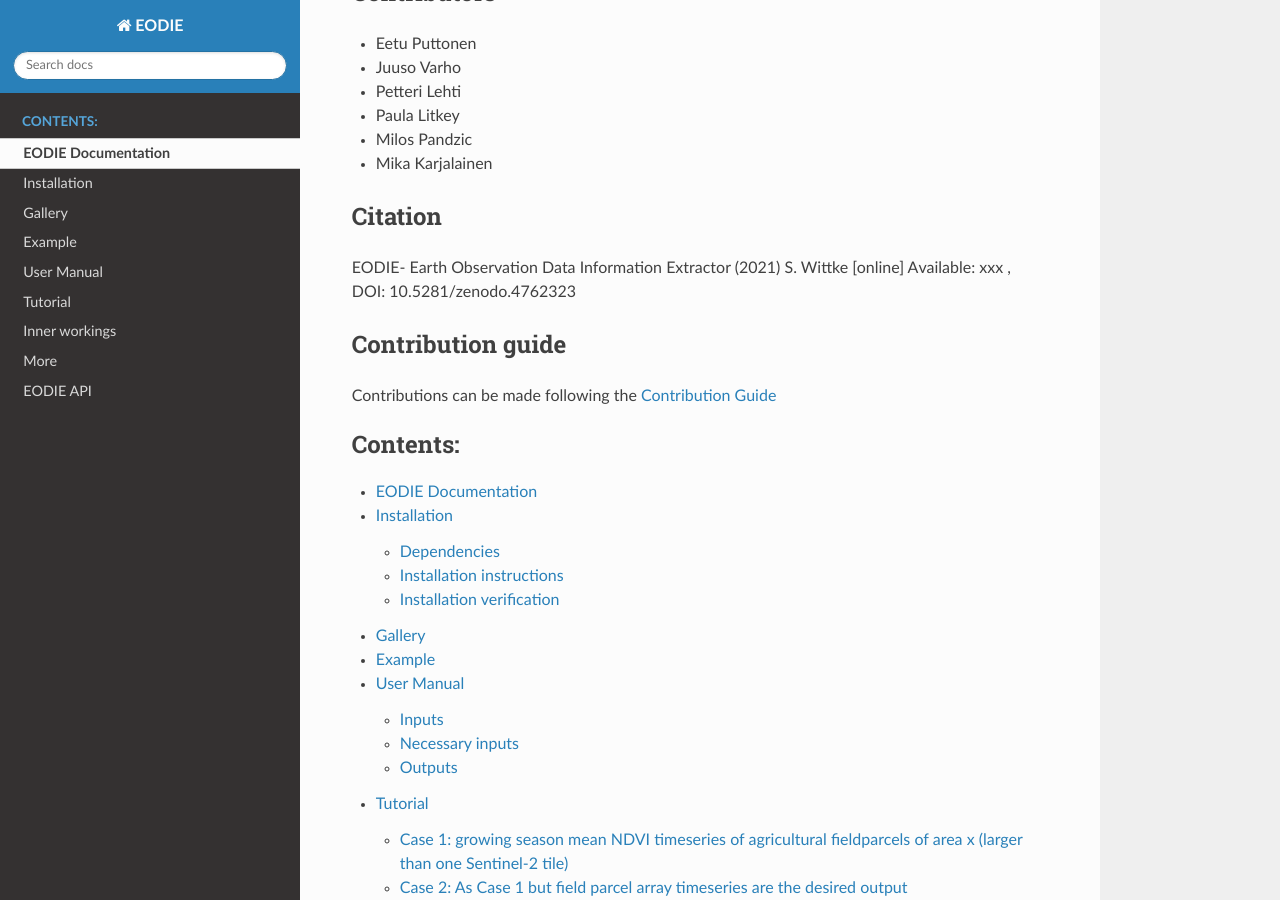
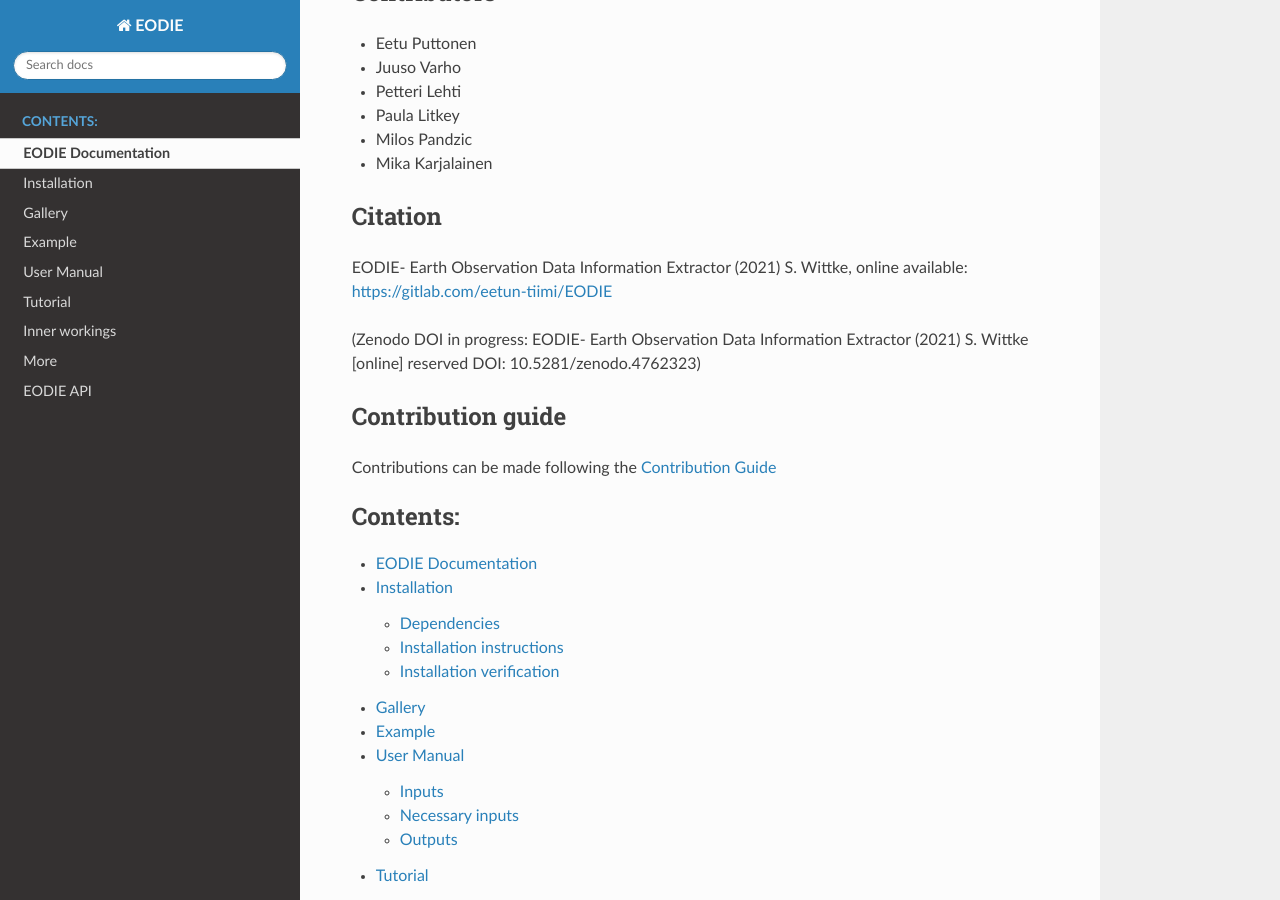
Before and after one commit to samumantha/EODIE, a Sphinx documentation site: the page built from docs/index.rst, in a window 1280 px wide and 900 px high, scrolled down 1216 px. Built offline with Sphinx 7.4.7 and the Read the Docs theme 2.0.0, drawn with Linux system fonts in a browser that asks for light colours.

Commit message:
citation update

```diff
--- a/docs/index.rst
+++ b/docs/index.rst
@@ -49,7 +49,6 @@
 
 Samantha Wittke, Finnish Geospatial Research Institute in the National Land Survey of Finland
 
-
 Contributors
 -------------
 
@@ -63,7 +62,10 @@
 Citation
 ---------
 
-EODIE- Earth Observation Data Information Extractor (2021) S. Wittke [online] Available: xxx , DOI: 10.5281/zenodo.4762323
+EODIE- Earth Observation Data Information Extractor (2021) S. Wittke, online available: https://gitlab.com/eetun-tiimi/EODIE
+
+(Zenodo DOI in progress:
+EODIE- Earth Observation Data Information Extractor (2021) S. Wittke [online] reserved DOI: 10.5281/zenodo.4762323)
 
 Contribution guide
 -------------------
```
Also changed, not shown: README.md (+0 -1 lines).
